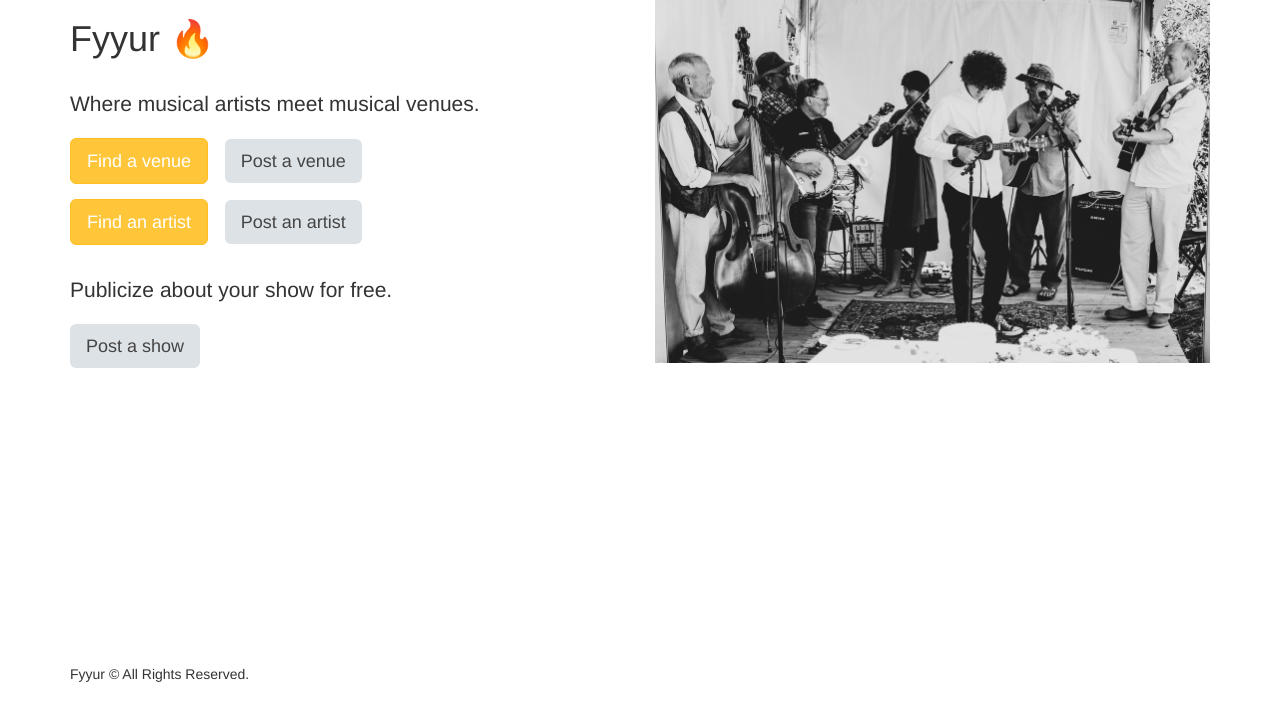
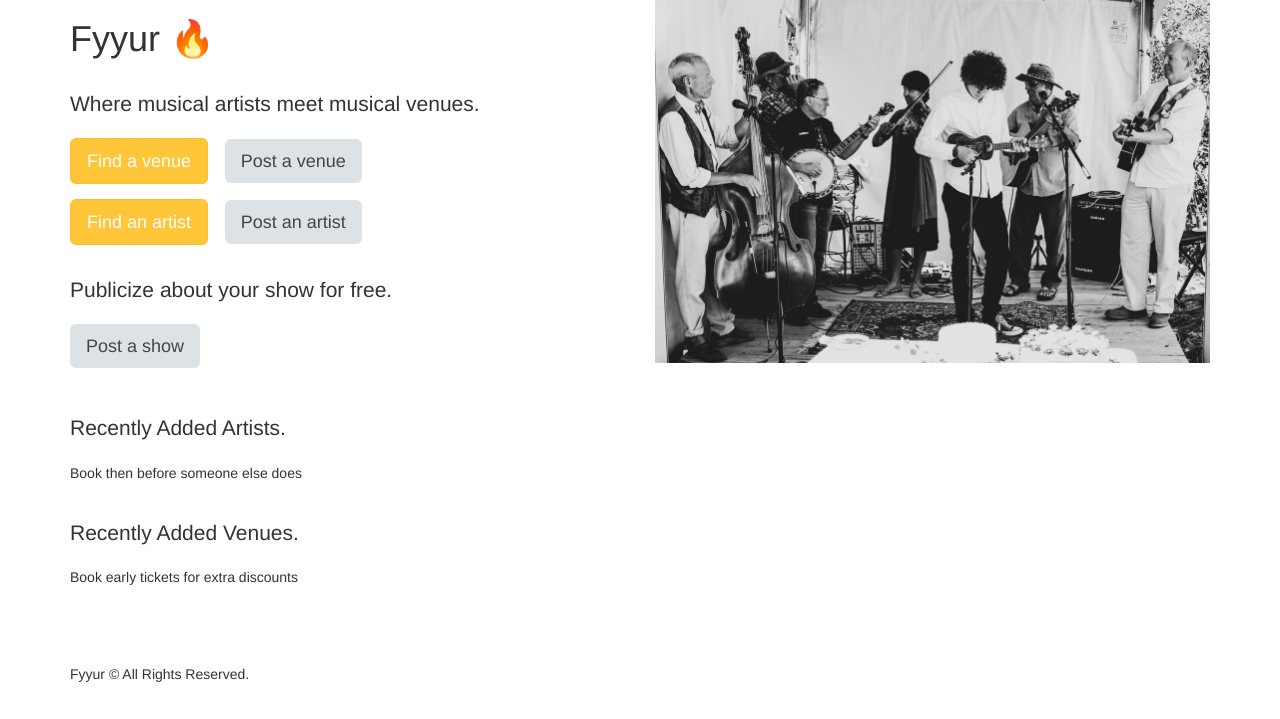
Before and after one commit to MarinaSaitgareeva/Udacity-Fyyur, a Flask app: page / in a window 1280 px wide. Shown: the part 81-800 px from the top of the page. Run offline with Flask 2, Linux system fonts and the light colour scheme; data that the repository does not hold is empty; some libraries are stand-ins or nearby versions.

Commit message:
add recently added artists and venues to the hone page

```diff
--- a/app.py
+++ b/app.py
@@ -13,7 +13,7 @@ from logging import Formatter, FileHandler
 from flask_wtf import Form
 from forms import *
 from flask_migrate import Migrate
-from sqlalchemy import Column, String, Integer, DateTime, Boolean, ARRAY, ForeignKey
+from sqlalchemy import Column, String, Integer, DateTime, Boolean, ARRAY, ForeignKey, desc
 from operator import itemgetter
 
 #----------------------------------------------------------------------------#
@@ -116,7 +116,15 @@ app.jinja_env.filters['datetime'] = format_datetime
 
 @app.route('/')
 def index():
-  return render_template('pages/home.html')
+  recent_artists = []
+  recent_venues = []
+  artists_data = Artist.query.order_by(desc(Artist.id)).limit(10).all()
+  venues_data = Venue.query.order_by(desc(Venue.id)).limit(10).all()
+  for artist in artists_data:
+    recent_artists.append({'id': artist.id, 'name': artist.name})
+  for venue in venues_data:
+    recent_venues.append({'id': venue.id, 'name': venue.name})
+  return render_template('pages/home.html', artists=recent_artists, venues=recent_venues)
 
 
 #  Venues
--- a/templates/pages/home.html
+++ b/templates/pages/home.html
@@ -21,5 +21,37 @@
 	<div class="col-sm-6 hidden-sm hidden-xs">
 		<img id="front-splash" src="{{ url_for('static',filename='img/front-splash.jpg') }}" alt="Front Photo of Musical Band" />
 	</div>
+	<div class="col-sm-12">
+    <p class="lead">Recently Added Artists.</p>
+    <p>Book then before someone else does</p>
+    <ul class="items">
+      {% for artist in artists %}
+      <li>
+        <a href="/artists/{{ artist.id }}">
+          <i class="fas fa-users"></i>
+          <div class="item">
+            <h5>{{ artist.name }}</h5>
+          </div>
+        </a>
+      </li>
+      {% endfor %}
+    </ul>
+  </div>
+  <div class="col-sm-12">
+    <p class="lead">Recently Added Venues.</p>
+    <p>Book early tickets for extra discounts</p>
+    <ul class="items">
+      {% for venue in venues %}
+      <li>
+        <a href="/venues/{{ venue.id }}">
+          <i class="fas fa-music"></i>
+          <div class="item">
+            <h5>{{ venue.name }}</h5>
+          </div>
+        </a>
+      </li>
+      {% endfor %}
+    </ul>
+  </div>
 </div>
 {% endblock %}
```
